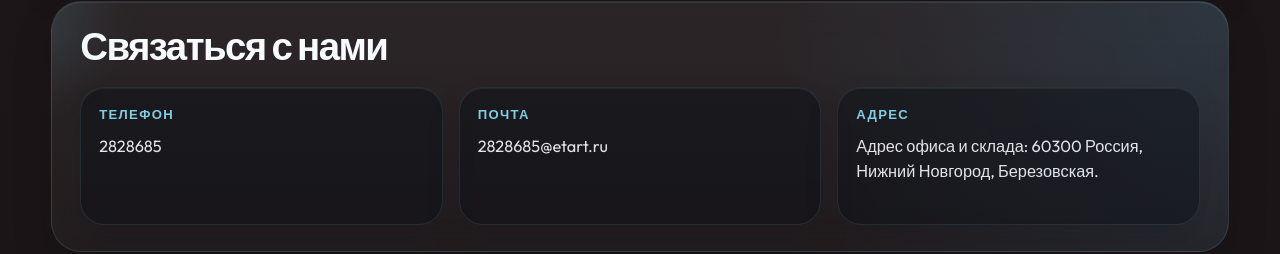
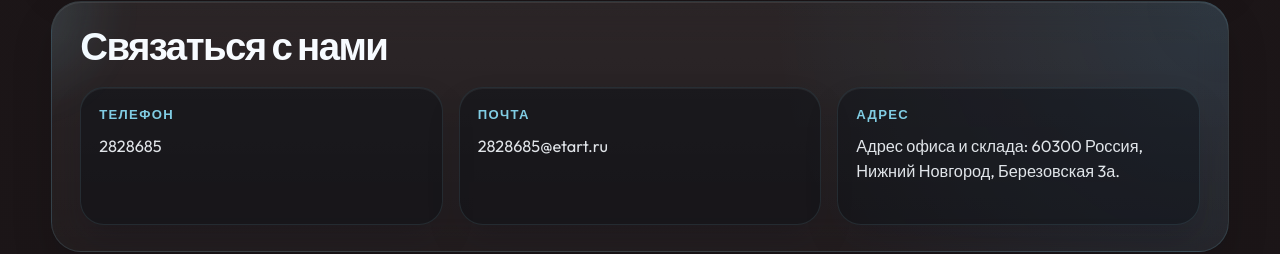
Before and after one commit to danilkaq/mysite, a React (Vite) app: page / in a window 1280 px wide. Shown: the part 7983-8237 px from the top of the page. Built offline with nearby package versions, Linux system fonts and the light colour scheme.

Commit message:
Update footer address details

```diff
--- a/src/components/ContactSection.jsx
+++ b/src/components/ContactSection.jsx
@@ -222,7 +222,7 @@ function ContactSection() {
 
           <div className="site-contact-bar__item">
             <span className="site-contact-bar__label">Адрес</span>
-            <p>Адрес офиса и склада: 60300 Россия, Нижний Новгород, Березовская.</p>
+            <p>Адрес офиса и склада: 60300 Россия, Нижний Новгород, Березовская 3а.</p>
           </div>
         </div>
       </motion.div>
```
